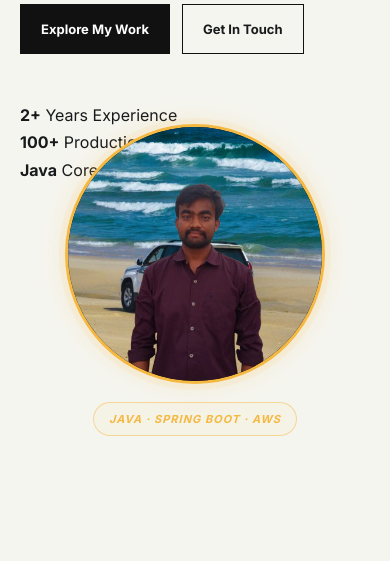
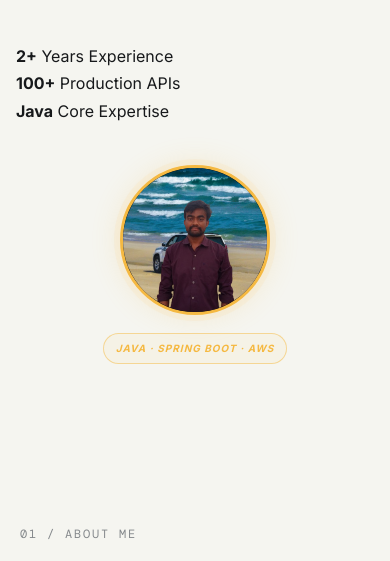
Before and after one commit to vijay-popuri/my-profile, a plain HTML site: page index.html in a window 390 px wide. Shown: the part 536-1097 px from the top of the page. Drawn offline with nearby package versions, Linux system fonts and the light colour scheme.

Commit message:
cssChngs

```diff
--- a/style.css
+++ b/style.css
@@ -310,29 +310,32 @@
     flex-direction: column;
     align-items: center;
     justify-content: center;
-	    transform: translateY(-125px);
 
+    width: 100%;
+
+    transform: translateY(-35px);
 }
 
 /* Circular image container */
 
 .profile-frame {
-    width: 260px;
-    height: 260px;
+    width: 240px;
+    height: 240px;
 
     border-radius: 50%;
-
     overflow: hidden;
 
     border: 3px solid #f5b942;
+
+    background: #111;
 
     box-shadow:
         0 0 0 6px rgba(245, 185, 66, 0.08),
         0 0 30px rgba(245, 185, 66, 0.20);
 
-    background: #111;
+    position: relative;
 
-    position: relative;
+    flex-shrink: 0;
 }
 
 
@@ -343,7 +346,6 @@
     height: 100%;
 
     object-fit: cover;
-
     object-position: center;
 
     display: block;
@@ -392,3 +394,55 @@
 
     background: rgba(245, 185, 66, 0.05);
 }
+
+/* ================= MOBILE RESPONSIVE ================= */
+
+@media (max-width: 768px) {
+
+    .hero {
+        display: flex;
+        flex-direction: column;
+        align-items: center;
+
+        gap: 45px;
+
+        padding: 80px 20px 60px;
+
+        /* IMPORTANT */
+        height: auto;
+        min-height: auto;
+    }
+
+    .profile-area {
+        transform: none;
+        width: 100%;
+
+        margin-top: 0;
+    }
+
+    .profile-frame {
+        width: 180px;
+        height: 180px;
+    }
+
+}
+
+
+@media (max-width: 480px) {
+
+    .hero {
+        padding: 60px 16px 50px;
+        gap: 40px;
+    }
+
+    .profile-frame {
+        width: 150px;
+        height: 150px;
+    }
+
+    .profile-badge {
+        font-size: 10px;
+        padding: 6px 12px;
+    }
+
+}
```
